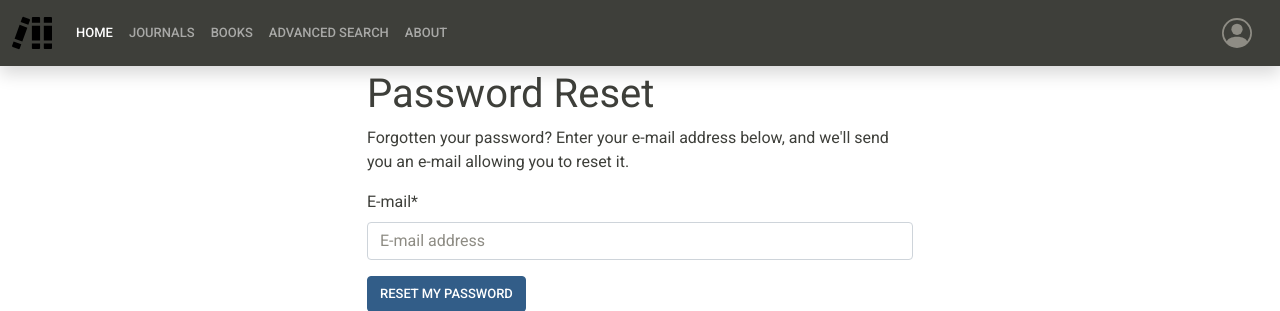
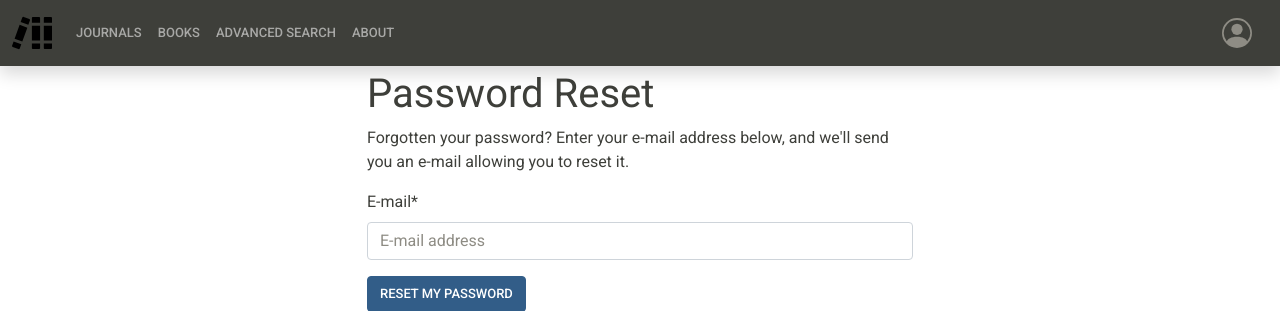
Before and after one commit to Theamokd/FLB, a Django app: page /accounts/password/reset/ in a window 1280 px wide. Shown: the top 311 px of the page. Run offline with Django 3.2, Linux system fonts and the light colour scheme; parts of the project's set-up code (start-up, migrations or seed data) failed here and were passed over; some libraries are stand-ins or nearby versions.

Commit message:
removed home tab

```diff
--- a/flb/templates/snippets/header.html
+++ b/flb/templates/snippets/header.html
@@ -9,9 +9,6 @@
 
     <div class="collapse navbar-collapse" id="navbarColor01">
       <ul class="navbar-nav me-auto">
-        <li class="nav-item">
-          <a class="nav-link active" href="{% url 'mainsite:home' %}">Home</a>
-        </li>
         <li class="nav-item">
           <a class="nav-link" href="{% url 'literature:journal-list' %}">Journals</a>
         </li>
```
